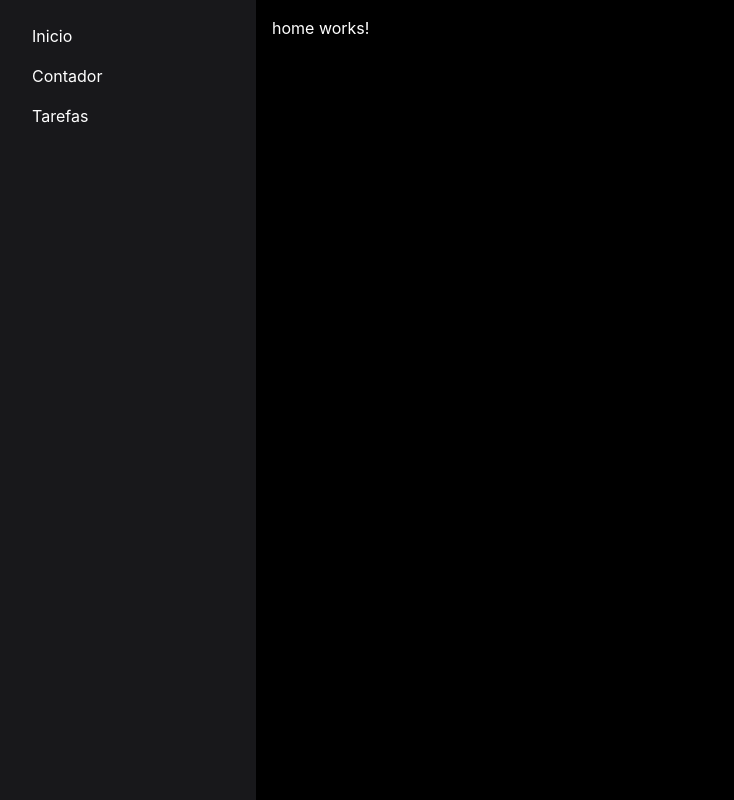
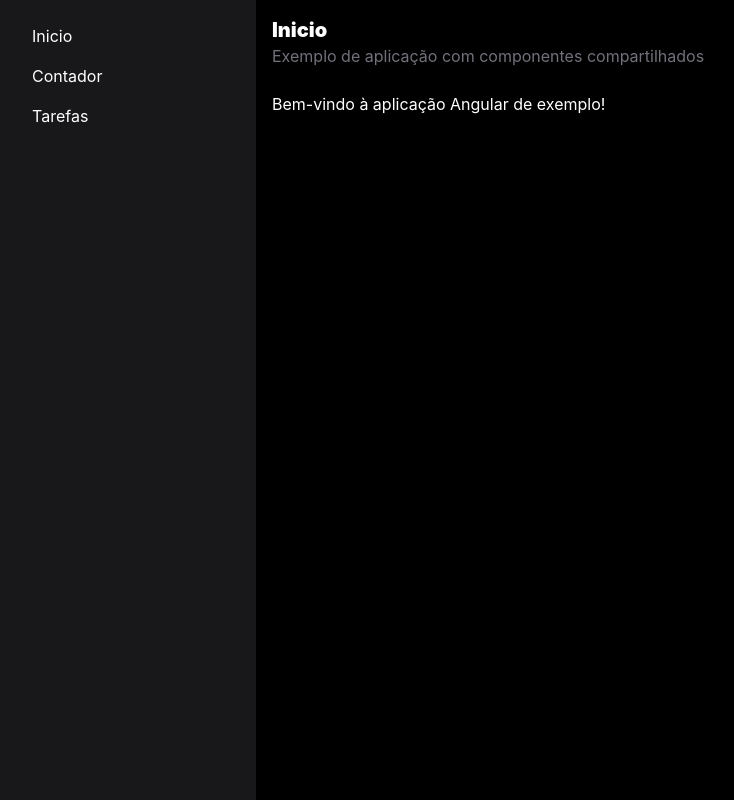
Before and after one commit to lgustavo13/masterclass-angular-20, an Angular app: page / in a window 1280 px wide. Shown: the whole page, without its empty margins (0-734 px from the left). Built offline with nearby package versions, Linux system fonts and the light colour scheme.

Commit message:
feat: create title component

```diff
--- /dev/null
+++ b/src/app/components/shared/title/title.html
@@ -0,0 +1,5 @@
+<h1 class="text-xl font-black">{{ main() }}</h1>
+
+@if (sub()) {
+  <h2 class="text-zinc-500">{{ sub() }}</h2>
+}
--- /dev/null
+++ b/src/app/components/shared/title/title.ts
@@ -0,0 +1,12 @@
+import { Component, input } from '@angular/core';
+
+@Component({
+  selector: 'app-title',
+  imports: [],
+  templateUrl: './title.html',
+  styleUrl: './title.css',
+})
+export class Title {
+  readonly main = input.required<string>();
+  readonly sub = input<string>();
+}
--- a/src/app/screens/counter/counter.html
+++ b/src/app/screens/counter/counter.html
@@ -1 +1,7 @@
-<p>counter works!</p>
+<div class="flex flex-col gap-6">
+  <app-title main="Contador" sub="Exemplo de contador com Angular" />
+
+  <div>
+    <p>O contador está em desenvolvimento.</p>
+  </div>
+</div>
--- a/src/app/screens/home/home.html
+++ b/src/app/screens/home/home.html
@@ -1 +1,7 @@
-<p>home works!</p>
+<div class="flex flex-col gap-6">
+  <app-title main="Inicio" sub="Exemplo de aplicação com componentes compartilhados" />
+
+  <div>
+    <p>Bem-vindo à aplicação Angular de exemplo!</p>
+  </div>
+</div>
--- a/src/app/screens/todos/todos.html
+++ b/src/app/screens/todos/todos.html
@@ -1 +1,7 @@
-<p>todos works!</p>
+<div class="flex flex-col gap-6">
+  <app-title main="Lista de Tarefas" sub="Exemplo de lista de tarefas com Angular" />
+
+  <div>
+    <p>A lista de tarefas está em desenvolvimento.</p>
+  </div>
+</div>
```
Also changed, not shown: src/app/screens/counter/counter.ts (+3 -4 lines), src/app/screens/home/home.ts (+3 -4 lines), src/app/screens/todos/todos.ts (+3 -4 lines), src/app/components/shared/title/title.css (added).
